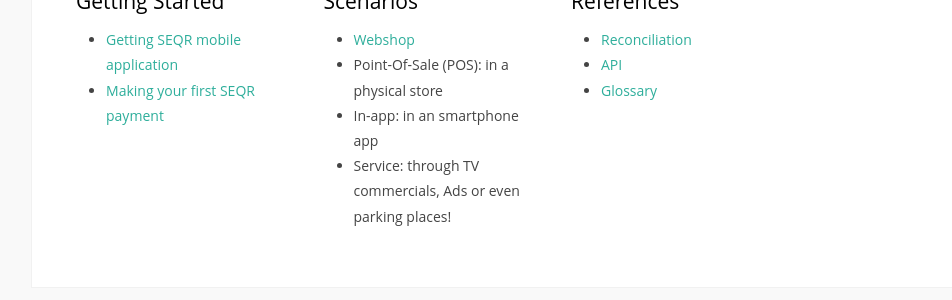
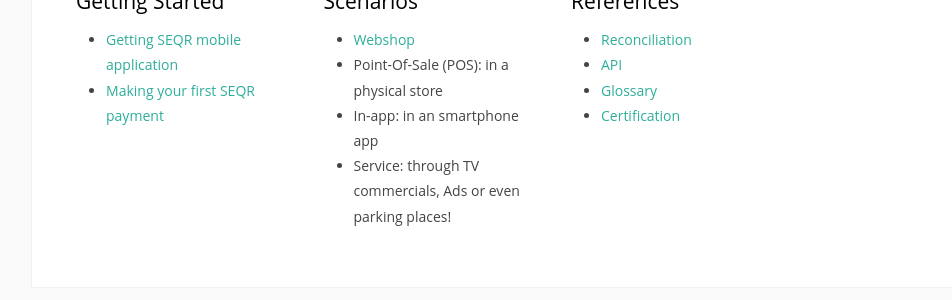
Before and after one commit to SeamlessDistribution/SeamlessDistribution.github.io, a Jekyll site: the page built from index.md, in a window 1280 px wide and 942 px high. Shown: the part 612-912 px from the top of the window, without its empty margins (139-1091 px from the left). Built offline with Jekyll 4.4.1, drawn with Linux system fonts in a browser that asks for light colours; nearby versions of some CDN libraries.

Commit message:
- added certification to the menus

```diff
--- a/_layouts/default.html
+++ b/_layouts/default.html
@@ -39,6 +39,7 @@
 				<li><a href="/merchant/reference/reconciliation.html">Reconciliation</a></li>
 				<li><a href="/merchant/reference/api.html">API</a></li>
 				<li><a href="/merchant/reference/glossary.html">Glossary</a></li>
+                                <li><a href="/merchant/reference/certification.html">Certification</a></li>
 			</ul>
 		</div>
 		<div class="content">
--- a/index.md
+++ b/index.md
@@ -31,6 +31,7 @@
    <li><a href="merchant/reference/reconciliation.html">Reconciliation</a></li>
    <li><a href="merchant/reference/api.html">API</a></li>
    <li><a href="merchant/reference/glossary.html">Glossary</a></li>
+   <li><a href="merchant/reference/certification.html">Certification</a></li>
   </ul>
  </div>
 
```
